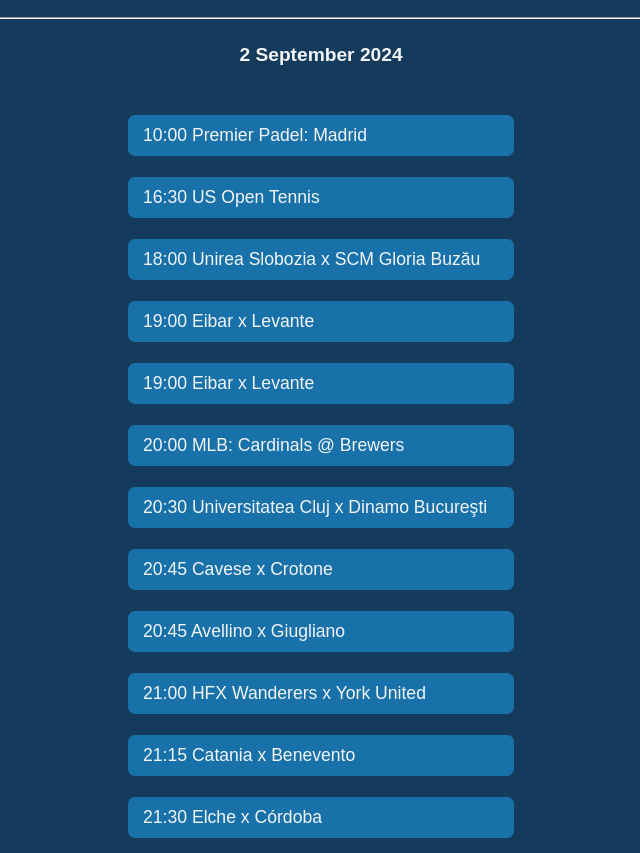
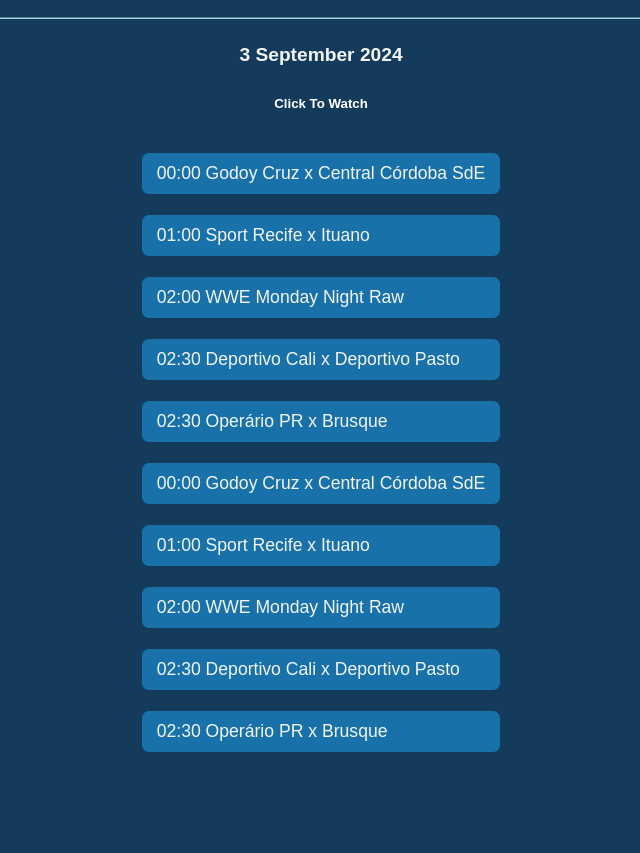
Before and after one commit to allheree/liv, a plain HTML site: page index.html in a window 1280 px wide. Shown: the part 95-948 px from the top of the page, without its empty margins (319-959 px from the left). After the commit the page ends 901 px from the top, so only its background shows below. Drawn offline with Linux system fonts and the light colour scheme.

Commit message:
Add files via upload

```diff
--- a/index.html
+++ b/index.html
@@ -99,31 +99,30 @@
             color: #f3c13a;
             margin-left: 5px;
         }
+        h5{color: #ffffff;
+
+        }
+        hr { border-color: #96d4e4;
+
+        }
     </style>
 </head>
 <body>
     <h1>Sport Schedule</h1>
     <hr>
-    <h4>2 September 2024</h4>
+    <h4>3 September 2024</h4>
+    <h5>Click To Watch</h2>
     <ul>
-        <li><a href="https://v4.sportsonline.si/channels/pt/sporttv2.php">10:00 Premier Padel: Madrid</a></li>
-        <li><a href="https://v4.sportsonline.si/channels/hd/hd2.php">16:30 US Open Tennis</a></li>
-        <li><a href="https://v4.sportsonline.si/channels/hd/hd4.php">18:00 Unirea Slobozia x SCM Gloria Buzău</a></li>
-        <li><a href="https://v4.sportsonline.si/channels/hd/hd6.php">19:00 Eibar x Levante</a></li>
-        <li><a href="https://v4.sportsonline.si/channels/pt/eleven1.php">19:00 Eibar x Levante</a></li>
-        <li><a href="https://v4.sportsonline.si/channels/hd/hd1.php">20:00 MLB: Cardinals @ Brewers</a></li>
-        <li><a href="https://v4.sportsonline.si/channels/hd/hd4.php">20:30 Universitatea Cluj x Dinamo Bucureşti</a></li>
-        <li><a href="https://v4.sportsonline.si/channels/hd/hd8.php">20:45 Cavese x Crotone</a></li>
-        <li><a href="https://v4.sportsonline.si/channels/hd/hd9.php">20:45 Avellino x Giugliano</a></li>
-        <li><a href="https://v4.sportsonline.si/channels/hd/hd5.php">21:00 HFX Wanderers x York United</a></li>
-        <li><a href="https://v4.sportsonline.si/channels/hd/hd7.php">21:15 Catania x Benevento</a></li>
-        <li><a href="https://v4.sportsonline.si/channels/hd/hd6.php">21:30 Elche x Córdoba</a></li>
-        <li><a href="https://v4.sportsonline.si/channels/hd/hd3.php">22:00 Gimnasia La Plata x Argentinos Juniors</a></li>
+
+        <li><a href="https://v4.sportsonline.si/channels/hd/hd11.php">00:00 Godoy Cruz x Central Córdoba SdE</a></li>
+        <li><a href="https://v4.sportsonline.si/channels/bra/br1.php">01:00 Sport Recife x Ituano</a></li>
+        <li><a href="https://v4.sportsonline.si/channels/hd/hd1.php">02:00 WWE Monday Night Raw</a></li>
+        <li><a href="https://v4.sportsonline.si/channels/hd/hd10.php">02:30 Deportivo Cali x Deportivo Pasto</a></li>
+        <li><a href="https://v4.sportsonline.si/channels/bra/br3.php">02:30 Operário PR x Brusque</a></li>
         <li><a href="https://v4.sportsonline.si/channels/hd/hd11.php">00:00 Godoy Cruz x Central Córdoba SdE</a></li>
         <li><a href="https://v4.sportsonline.si/channels/bra/br1.php">01:00 Sport Recife x Ituano</a></li>
         <li><a href="https://v4.sportsonline.si/channels/hd/hd1.php">02:00 WWE Monday Night Raw</a></li>
         <li><a href="https://v4.sportsonline.si/channels/hd/hd10.php">02:30 Deportivo Cali x Deportivo Pasto</a></li>
         <li><a href="https://v4.sportsonline.si/channels/bra/br3.php">02:30 Operário PR x Brusque</a></li>
 
-
         </ul>
```
